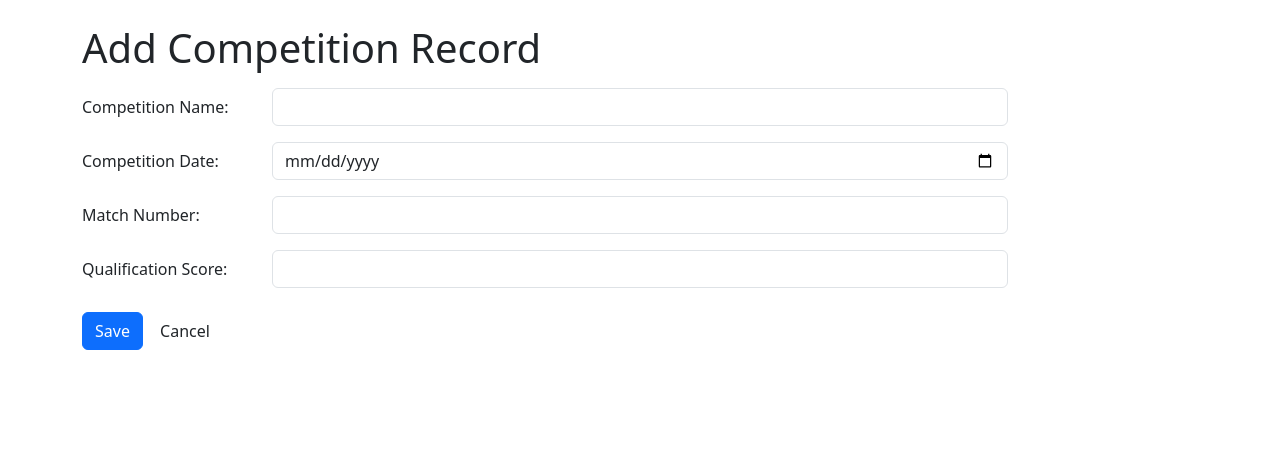
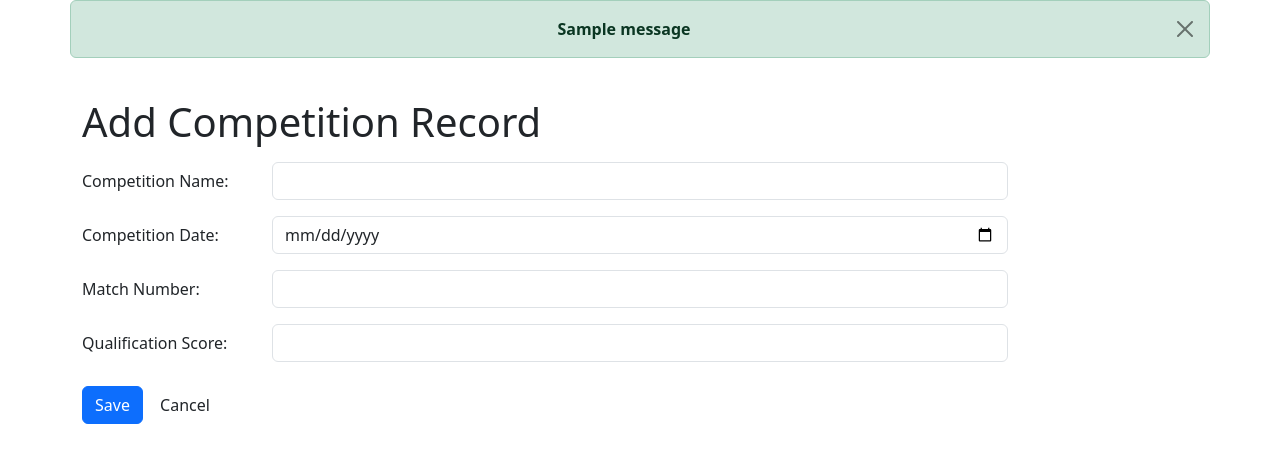
Before and after one commit to michaelwknott/ar10-tracker, a Django app: page /competition/new in a window 1280 px wide. Shown: the part 56-519 px from the top of the page. Run offline with Django 4.2, Linux system fonts and the light colour scheme; a user stored in the database is signed in; tables that the repository leaves empty hold one stand-in row (values such as "Sample post"); one stand-in notice (Sample message) is shown; some libraries are stand-ins or nearby versions.

Commit message:
Fix: Utilise Django messages with Bootstrap

```diff
--- a/record/views.py
+++ b/record/views.py
@@ -147,7 +147,7 @@ def training_data_delete(request, pk):
 
     if request.method == "POST":
         training_data.delete()
-        messages.success(request, "Deleted competition data")
+        messages.error(request, "Deleted competition data")
         return redirect("record:training_data_list")
 
     return render(
@@ -211,7 +211,7 @@ def competition_data_delete(request, pk):
 
     if request.method == "POST":
         competition_data.delete()
-        messages.success(request, "Deleted competition data")
+        messages.error(request, "Deleted competition data")
         return redirect("record:competition_data_list")
 
     return render(
--- a/templates/base.html
+++ b/templates/base.html
@@ -62,11 +62,25 @@
     </nav>
 
     <main>
-    {% block content %}
-    {% endblock content %}
+      <div class="container">
+        {% if messages %}
+        <div class="row text-center">
+          {% for message in messages %}
+          <div class="alert alert-{{ message.tags }} alert-dismissible fade show" role="alert">
+            <strong>{{ message }}</strong>
+            <button type="button" class="btn-close" data-bs-dismiss="alert" aria-label="Close"></button>
+          </div>
+          {% endfor %}
+        </div>
+      {% endif %}
+    </div>
+      {% block content %}
+      {% endblock content %}
     </main>
 
-  <!-- Bootstrap Javascript bundle -->
-  <script src="https://cdn.jsdelivr.net/npm/bootstrap@5.3.0-alpha1/dist/js/bootstrap.bundle.min.js" integrity="sha384-w76AqPfDkMBDXo30jS1Sgez6pr3x5MlQ1ZAGC+nuZB+EYdgRZgiwxhTBTkF7CXvN" crossorigin="anonymous"></script>
+  <!-- Bootstrap Javascript and Popper -->
+<script src="https://cdn.jsdelivr.net/npm/@popperjs/core@2.11.6/dist/umd/popper.min.js" integrity="sha384-oBqDVmMz9ATKxIep9tiCxS/Z9fNfEXiDAYTujMAeBAsjFuCZSmKbSSUnQlmh/jp3" crossorigin="anonymous"></script>
+<script src="https://cdn.jsdelivr.net/npm/bootstrap@5.2.3/dist/js/bootstrap.min.js" integrity="sha384-cuYeSxntonz0PPNlHhBs68uyIAVpIIOZZ5JqeqvYYIcEL727kskC66kF92t6Xl2V" crossorigin="anonymous"></script>
+
   </body>
 </html>
```
Also changed, not shown: ar10_tracker/settings.py (+10 -1 lines).
